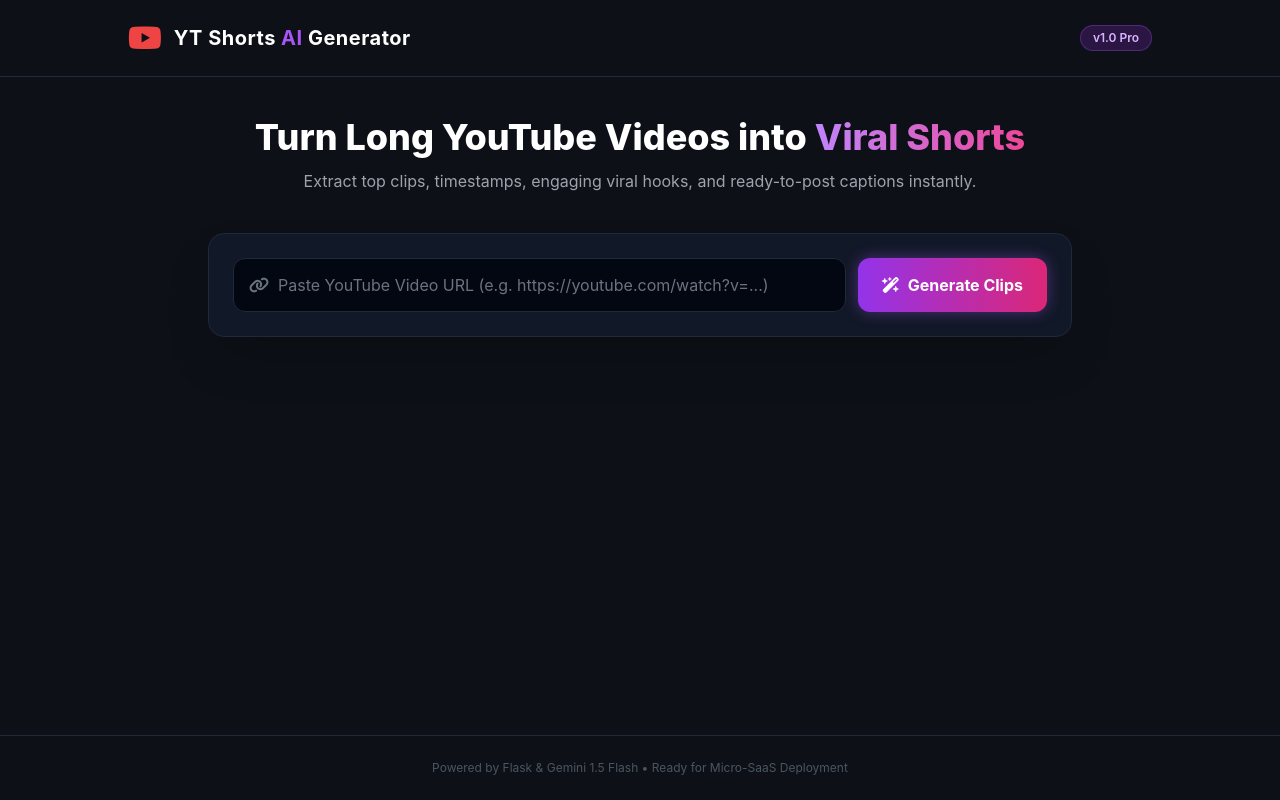
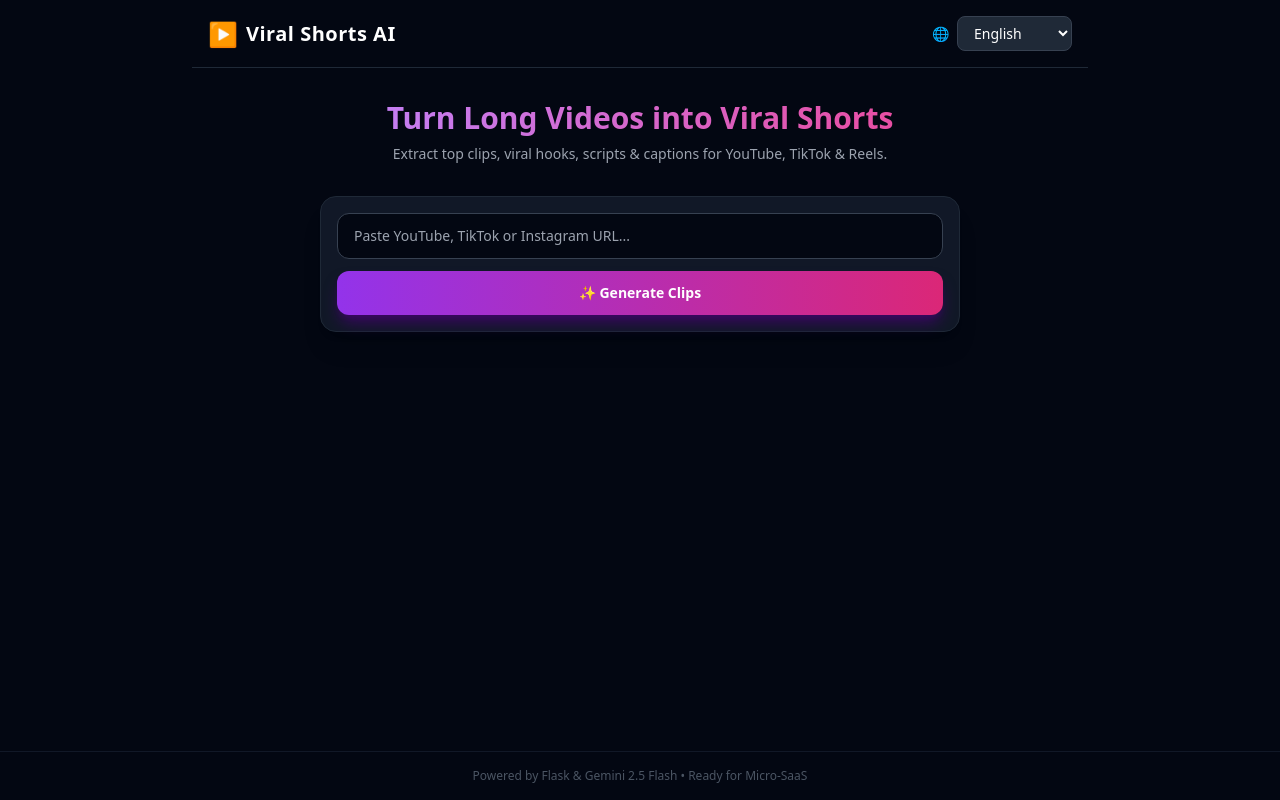
Before and after one commit to makkighouri8-sketch/yt-shorts-ai-generator, a Flask app: page / in a window 1280 px wide. Run offline with Flask 3, Linux system fonts and the light colour scheme; some libraries are stand-ins or nearby versions.

Commit message:
Refactor index.html for improved UI and functionality
Updated the title and improved styling for better user experience. Added language selector and modified input handling for video URLs.

```diff
--- a/templates/index.html
+++ b/templates/index.html
@@ -3,144 +3,117 @@
 <head>
     <meta charset="UTF-8">
     <meta name="viewport" content="width=device-width, initial-scale=1.0">
-    <title>AI YouTube Shorts & Script Generator</title>
+    <title>YT Shorts & Viral AI Generator</title>
     <script src="https://cdn.tailwindcss.com"></script>
     <script src="https://cdn.jsdelivr.net/npm/marked/marked.min.js"></script>
-    <link href="https://cdnjs.cloudflare.com/ajax/libs/font-awesome/6.0.0/css/all.min.css" rel="stylesheet">
-    <style>
-        body {
-            background-color: #0d1117;
-            color: #c9d1d9;
-            font-family: -apple-system, BlinkMacSystemFont, "Segoe UI", Roboto, Helvetica, Arial, sans-serif;
-        }
-        .glow-button {
-            box-shadow: 0 0 15px rgba(168, 85, 247, 0.4);
-            transition: all 0.3s ease;
-        }
-        .glow-button:hover {
-            box-shadow: 0 0 25px rgba(168, 85, 247, 0.7);
-        }
-    </style>
 </head>
-<body class="min-h-screen flex flex-col justify-between">
+<body class="bg-gray-950 text-white min-h-screen flex flex-col justify-between font-sans">
 
     <!-- Header -->
-    <header class="border-b border-gray-800 p-5">
-        <div class="max-w-5xl mx-auto flex justify-between items-center">
-            <div class="flex items-center space-x-3">
-                <i class="fa-brands fa-youtube text-red-500 text-3xl"></i>
-                <h1 class="text-xl font-bold text-white tracking-wide">YT Shorts <span class="text-purple-500">AI</span> Generator</h1>
-            </div>
-            <span class="bg-purple-900/40 text-purple-300 text-xs font-semibold px-3 py-1 rounded-full border border-purple-500/30">v1.0 Pro</span>
+    <header class="p-4 border-b border-gray-800 flex justify-between items-center max-w-4xl mx-auto w-full">
+        <div class="flex items-center space-x-2">
+            <span class="text-red-500 text-2xl">▶</span>
+            <h1 class="text-xl font-bold tracking-wide">Viral Shorts AI</h1>
+        </div>
+
+        <!-- Language Selector -->
+        <div class="flex items-center space-x-2">
+            <span class="text-sm text-gray-400">🌐</span>
+            <select id="languageSelect" class="bg-gray-800 text-white text-sm px-3 py-1.5 rounded-lg border border-gray-700 focus:outline-none focus:border-purple-500">
+                <option value="English" selected>English</option>
+                <option value="Urdu">Urdu (اردو)</option>
+            </select>
         </div>
     </header>
 
-    <!-- Main Container -->
-    <main class="max-w-4xl mx-auto px-4 py-10 w-full flex-grow">
-
-        <div class="text-center mb-10">
-            <h2 class="text-3xl sm:text-4xl font-extrabold text-white mb-3">Turn Long YouTube Videos into <span class="text-transparent bg-clip-text bg-gradient-to-r from-purple-400 to-pink-500">Viral Shorts</span></h2>
-            <p class="text-gray-400 text-sm sm:text-base">Extract top clips, timestamps, engaging viral hooks, and ready-to-post captions instantly.</p>
+    <!-- Main Content -->
+    <main class="max-w-2xl mx-auto px-4 py-8 w-full flex-1">
+        <div class="text-center mb-8">
+            <h2 class="text-3xl font-extrabold bg-gradient-to-r from-purple-400 to-pink-500 bg-clip-text text-transparent mb-2">
+                Turn Long Videos into Viral Shorts
+            </h2>
+            <p class="text-gray-400 text-sm">
+                Extract top clips, viral hooks, scripts & captions for YouTube, TikTok & Reels.
+            </p>
         </div>
 
-        <!-- Input Box -->
-        <div class="bg-gray-900 border border-gray-800 rounded-2xl p-4 sm:p-6 shadow-2xl mb-8">
-            <div class="flex flex-col sm:flex-row gap-3">
-                <div class="relative flex-grow">
-                    <i class="fa-solid fa-link absolute left-4 top-1/2 -translate-y-1/2 text-gray-500"></i>
-                    <input type="text" id="youtubeUrl" placeholder="Paste YouTube Video URL (e.g. https://youtube.com/watch?v=...)"
-                           class="w-full bg-gray-950 border border-gray-800 rounded-xl py-3.5 pl-11 pr-4 text-white placeholder-gray-500 focus:outline-none focus:border-purple-500 transition">
-                </div>
-                <button onclick="generateShorts()" id="generateBtn" class="glow-button bg-gradient-to-r from-purple-600 to-pink-600 hover:from-purple-500 hover:to-pink-500 text-white font-bold px-6 py-3.5 rounded-xl flex items-center justify-center gap-2 whitespace-nowrap">
-                    <i class="fa-solid fa-wand-magic-sparkles"></i> Generate Clips
-                </button>
-            </div>
+        <!-- Input Form -->
+        <div class="bg-gray-900 border border-gray-800 p-4 rounded-2xl shadow-xl mb-6">
+            <input type="text" id="videoUrl" placeholder="Paste YouTube, TikTok or Instagram URL..."
+                class="w-full bg-gray-950 border border-gray-700 rounded-xl px-4 py-3 text-sm focus:outline-none focus:border-purple-500 text-white mb-3">
+
+            <button onclick="generateClips()" id="genBtn"
+                class="w-full bg-gradient-to-r from-purple-600 to-pink-600 hover:from-purple-500 hover:to-pink-500 font-semibold py-3 rounded-xl transition duration-200 text-sm shadow-lg shadow-purple-950">
+                ✨ Generate Clips
+            </button>
         </div>
 
-        <!-- Loading State -->
-        <div id="loading" class="hidden text-center py-12">
-            <div class="inline-block animate-spin rounded-full h-10 w-10 border-4 border-purple-500 border-t-transparent mb-4"></div>
-            <p class="text-purple-400 font-medium">Extracting transcript & analyzing viral moments with Gemini AI...</p>
+        <!-- Error Box -->
+        <div id="errorBox" class="hidden bg-red-950/80 border border-red-800 text-red-200 p-4 rounded-xl text-sm mb-6"></div>
+
+        <!-- Result Box -->
+        <div id="resultBox" class="hidden bg-gray-900 border border-gray-800 p-6 rounded-2xl shadow-xl">
+            <div class="flex justify-between items-center mb-4">
+                <h3 class="text-lg font-bold text-purple-400 flex items-center gap-2">🔥 Viral Clip Ideas</h3>
+                <button onclick="copyResult()" class="text-xs bg-gray-800 border border-gray-700 hover:bg-gray-700 px-3 py-1.5 rounded-lg">📋 Copy All</button>
+            </div>
+            <div id="resultContent" class="text-gray-300 text-sm space-y-4 leading-relaxed"></div>
         </div>
-
-        <!-- Error State -->
-        <div id="errorBox" class="hidden bg-red-950/50 border border-red-800 text-red-200 p-4 rounded-xl mb-8 text-center text-sm"></div>
-
-        <!-- Results Area -->
-        <div id="results" class="hidden bg-gray-900 border border-gray-800 rounded-2xl p-6 sm:p-8 shadow-2xl relative">
-            <div class="flex justify-between items-center border-b border-gray-800 pb-4 mb-6">
-                <h3 class="text-lg font-bold text-white flex items-center gap-2">
-                    <i class="fa-solid fa-fire text-orange-500"></i> Viral Clip Ideas
-                </h3>
-                <button onclick="copyResults()" class="bg-gray-800 hover:bg-gray-700 text-gray-300 text-xs px-3 py-1.5 rounded-lg border border-gray-700 flex items-center gap-1.5 transition">
-                    <i class="fa-regular fa-copy"></i> Copy All
-                </button>
-            </div>
-            <div id="markdownOutput" class="prose prose-invert max-w-none text-gray-300 space-y-4 text-sm sm:text-base"></div>
-        </div>
-
     </main>
 
-    <!-- Footer -->
-    <footer class="border-t border-gray-800 p-6 text-center text-xs text-gray-600">
-        Powered by Flask & Gemini 1.5 Flash • Ready for Micro-SaaS Deployment
+    <footer class="text-center py-4 text-xs text-gray-600 border-t border-gray-900">
+        Powered by Flask & Gemini 2.5 Flash • Ready for Micro-SaaS
     </footer>
 
     <script>
-        async function generateShorts() {
-            const urlInput = document.getElementById('youtubeUrl').value.trim();
-            const btn = document.getElementById('generateBtn');
-            const loading = document.getElementById('loading');
-            const results = document.getElementById('results');
-            const errorBox = document.getElementById('errorBox');
-            const markdownOutput = document.getElementById('markdownOutput');
+        async function generateClips() {
+            const url = document.getElementById("videoUrl").value.trim();
+            const language = document.getElementById("languageSelect").value;
+            const btn = document.getElementById("genBtn");
+            const errorBox = document.getElementById("errorBox");
+            const resultBox = document.getElementById("resultBox");
+            const resultContent = document.getElementById("resultContent");
 
-            if (!urlInput) {
-                showError("Please enter a valid YouTube video URL!");
+            if (!url) {
+                errorBox.innerText = "Please enter a valid video URL.";
+                errorBox.classList.remove("hidden");
                 return;
             }
 
-            // Reset UI
-            errorBox.classList.add('hidden');
-            results.classList.add('hidden');
-            loading.classList.remove('hidden');
+            errorBox.classList.add("hidden");
+            resultBox.classList.add("hidden");
             btn.disabled = true;
-            btn.classList.add('opacity-50');
+            btn.innerText = "⏳ Generating Viral Strategy...";
 
             try {
-                const response = await fetch('/generate', {
-                    method: 'POST',
-                    headers: { 'Content-Type': 'application/json' },
-                    body: JSON.stringify({ url: urlInput })
+                const response = await fetch("/generate", {
+                    method: "POST",
+                    headers: { "Content-Type": "application/json" },
+                    body: JSON.stringify({ url: url, language: language })
                 });
 
                 const data = await response.json();
 
                 if (response.ok) {
-                    markdownOutput.innerHTML = marked.parse(data.result);
-                    results.classList.remove('hidden');
+                    resultContent.innerHTML = marked.parse(data.result);
+                    resultBox.classList.remove("hidden");
                 } else {
-                    showError(data.error || "An error occurred while processing.");
+                    errorBox.innerText = data.error || "An error occurred.";
+                    errorBox.classList.remove("hidden");
                 }
             } catch (err) {
-                showError("Network error. Please check your connection or server status.");
+                errorBox.innerText = "Network error. Please try again.";
+                errorBox.classList.remove("hidden");
             } finally {
-                loading.classList.add('hidden');
                 btn.disabled = false;
-                btn.classList.remove('opacity-50');
+                btn.innerText = "✨ Generate Clips";
             }
         }
 
-        function showError(msg) {
-            const errorBox = document.getElementById('errorBox');
-            errorBox.innerText = msg;
-            errorBox.classList.remove('hidden');
-        }
-
-        function copyResults() {
-            const text = document.getElementById('markdownOutput').innerText;
+        function copyResult() {
+            const text = document.getElementById("resultContent").innerText;
             navigator.clipboard.writeText(text);
-            alert("All clips and scripts copied to clipboard!");
+            alert("Copied to clipboard!");
         }
     </script>
 </body>
```
